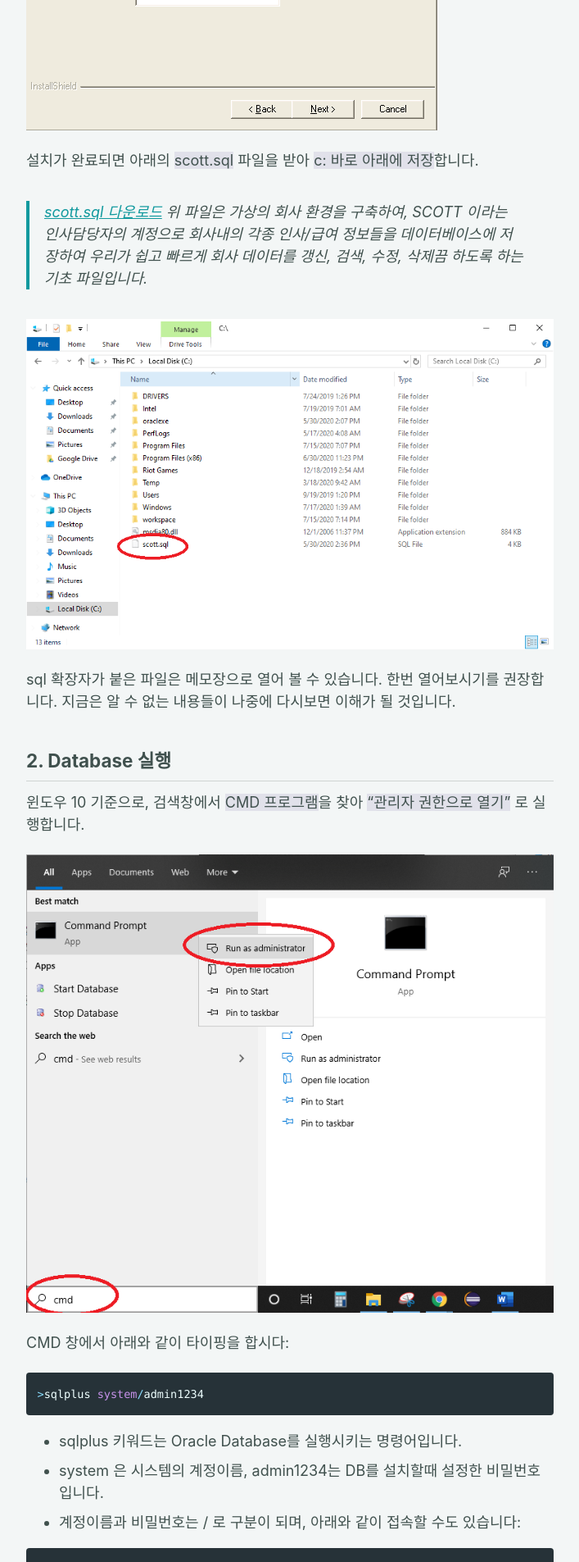
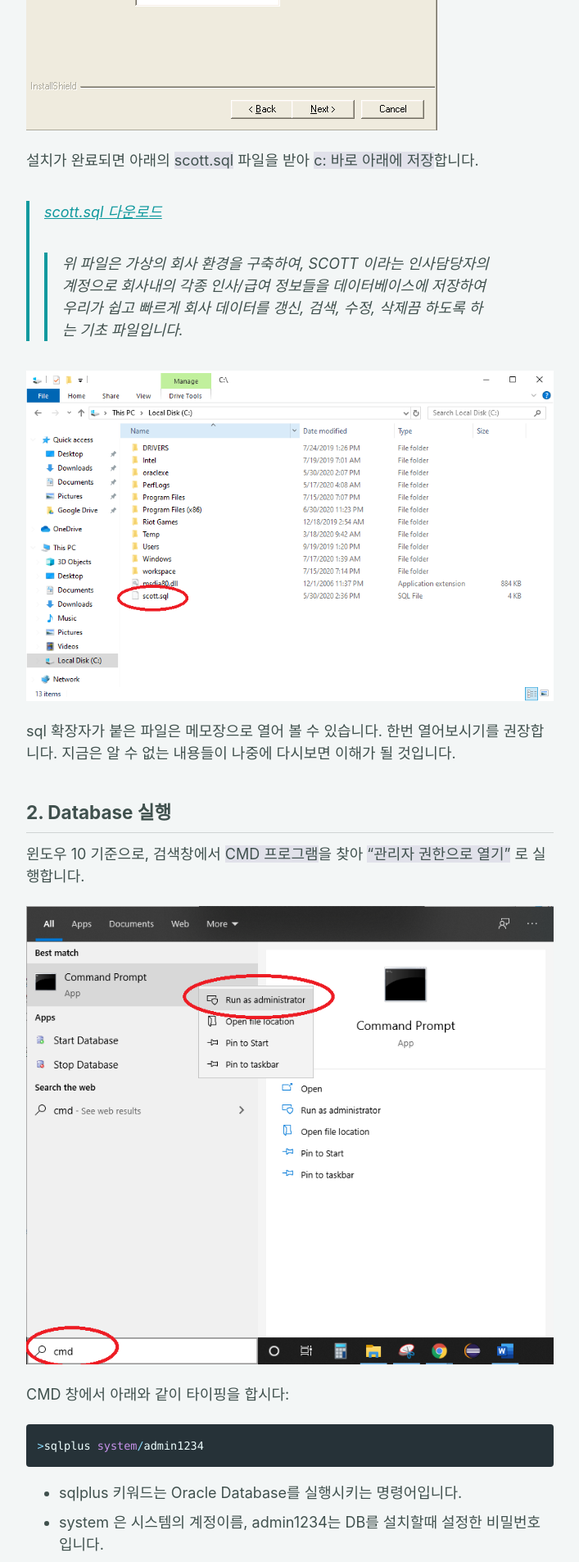
Before and after one commit to orezmis/orezmis.github.io, a Jekyll site: the page built from _posts/2020-10-22-sql_installation_and_account_setup.md, in a window 1280 px wide. Shown: the part 1224-3129 px from the top of the page at 82% size, without its empty margins (286-993 px from the left). Built offline with Jekyll 4.4.1, drawn with Linux system fonts in a browser that asks for light colours; cached includes are drawn as plain includes.

Commit message:
minor fixing

```diff
--- a/_posts/2020-10-22-sql_installation_and_account_setup.md
+++ b/_posts/2020-10-22-sql_installation_and_account_setup.md
@@ -30,7 +30,7 @@ Oracle database는 Oracle 공식 홈페이지에서 다운받을 수 있습니
 설치가 완료되면 아래의 <span style="background-color: #e1e1ea">scott.sql</span> 파일을 받아 <span style="background-color: #e1e1ea">c: 바로 아래에 저장</span>합니다.
 
 >[scott.sql 다운로드](/assets/scott.sql)
-> 위 파일은 가상의 회사 환경을 구축하여, SCOTT 이라는 인사담당자의 계정으로 회사내의 각종 인사/급여 정보들을 데이터베이스에 저장하여 우리가 쉽고 빠르게 회사 데이터를 갱신, 검색, 수정, 삭제끔 하도록 하는 기초 파일입니다.
+>> 위 파일은 가상의 회사 환경을 구축하여, SCOTT 이라는 인사담당자의 계정으로 회사내의 각종 인사/급여 정보들을 데이터베이스에 저장하여 우리가 쉽고 빠르게 회사 데이터를 갱신, 검색, 수정, 삭제끔 하도록 하는 기초 파일입니다.
 
 ![이곳이 C: 아래이다.](/assets/images/OracleSQL/chap1/3.PNG)
 
```
